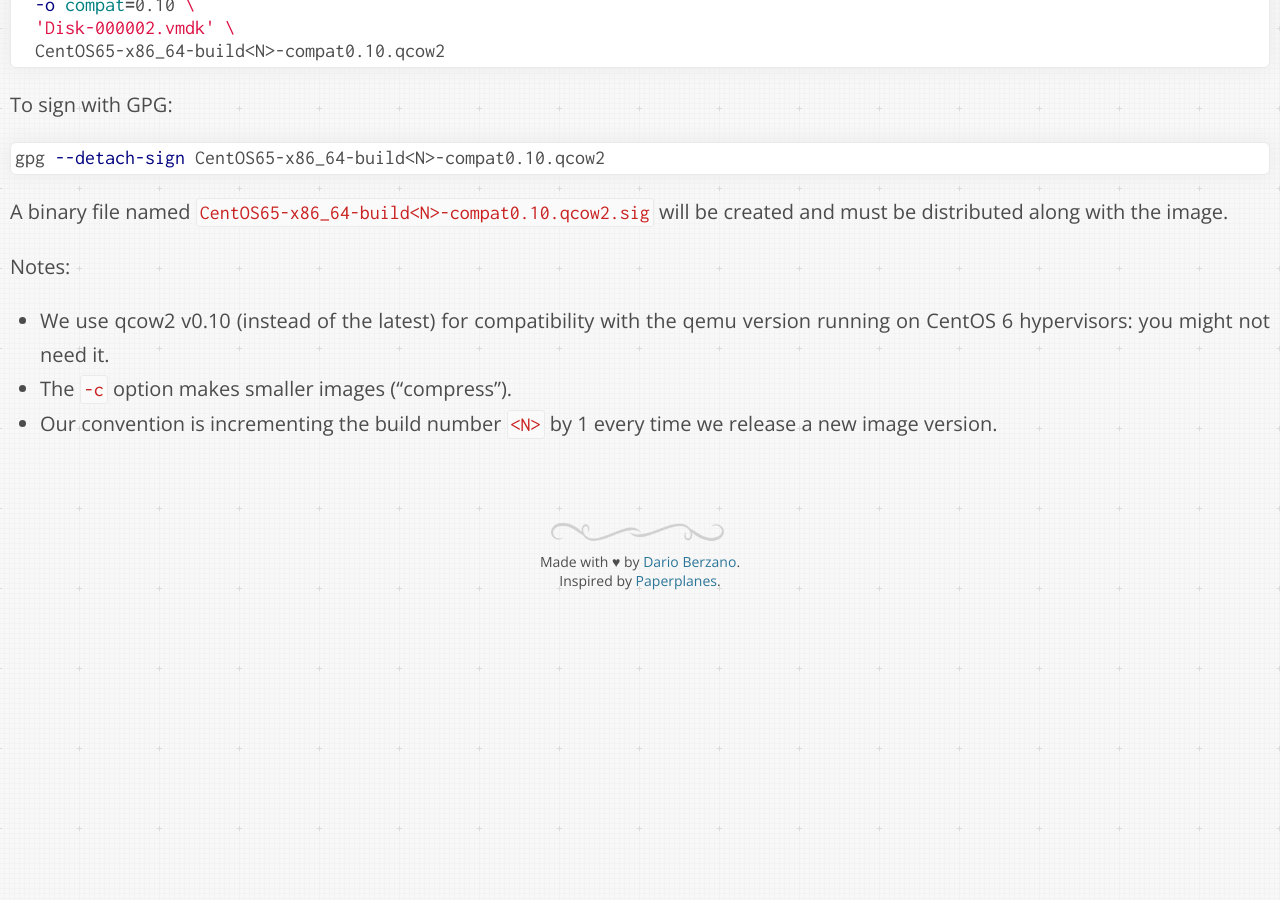
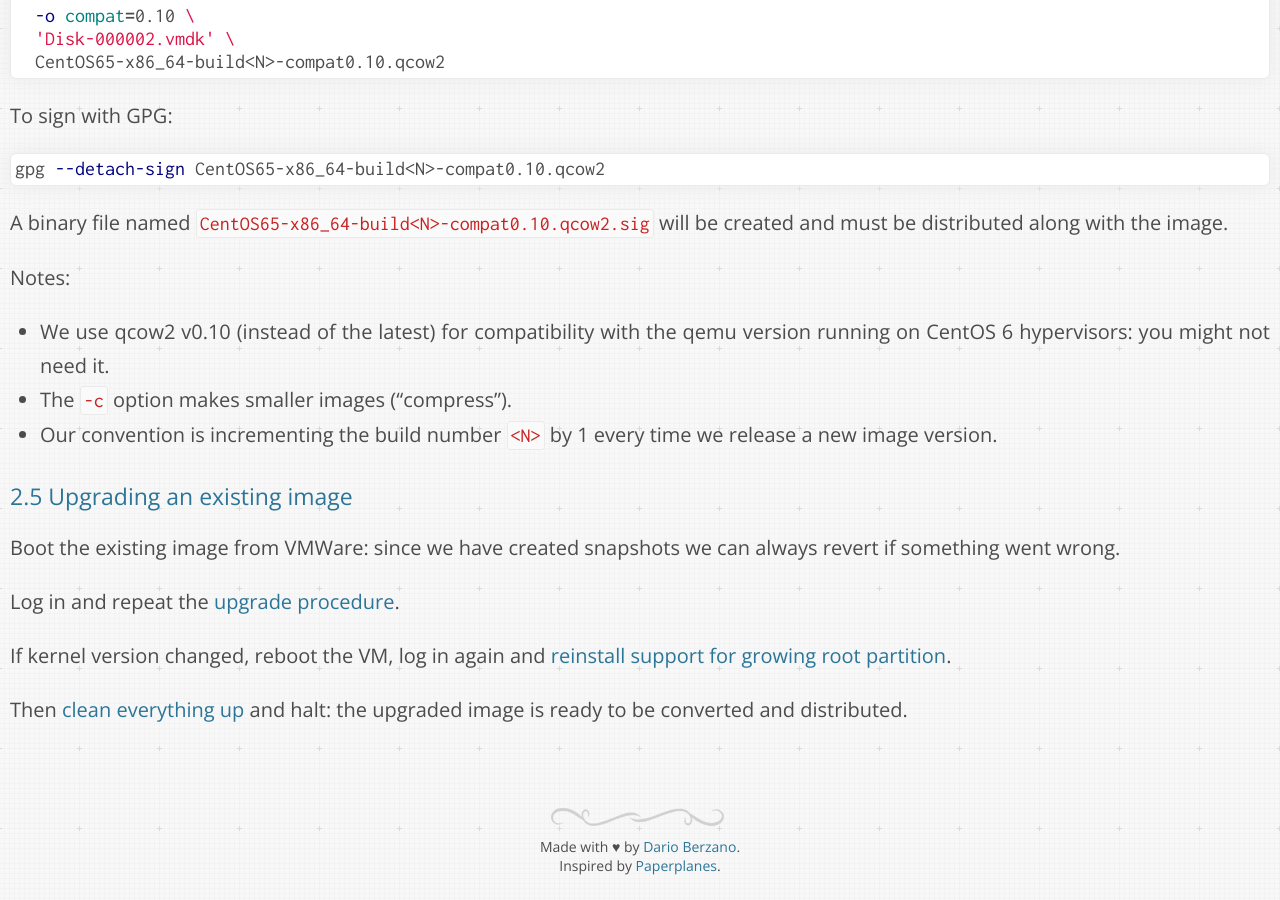
Before and after one commit to dberzano/dberzano.github.io, a Jekyll site: the page built from cloud/centos/index.md, in a window 1280 px wide and 900 px high, scrolled down 12852 px. Built offline with Jekyll 4.4.1, drawn with Linux system fonts in a browser that asks for light colours; Markdown is read by kramdown in place of the engine named in the settings; before the commit the page ends 13467 px from its top, so only the background shows below that; some of the changed text lies outside the part shown.

Commit message:
Cloud: upgrading an existing image

````diff
--- a/cloud/centos/index.md
+++ b/cloud/centos/index.md
@@ -210,7 +210,6 @@
 system:
 
 ```bash
-
 yum -y distro-sync
 yum -y upgrade
 ```
@@ -546,3 +545,17 @@
 * The `-c` option makes smaller images ("compress").
 * Our convention is incrementing the build number `<N>` by 1 every
   time we release a new image version.
+
+
+### Upgrading an existing image
+
+Boot the existing image from VMWare: since we have created snapshots
+we can always revert if something went wrong.
+
+Log in and repeat the [upgrade procedure](#upgrade_your_system).
+
+If kernel version changed, reboot the VM, log in again and
+[reinstall support for growing root partition](#automatically_growing_root_partition).
+
+Then [clean everything up](#clean_up_before_shutting_down) and halt:
+the upgraded image is ready to be converted and distributed.
````
